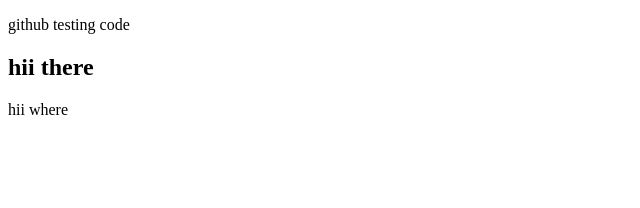
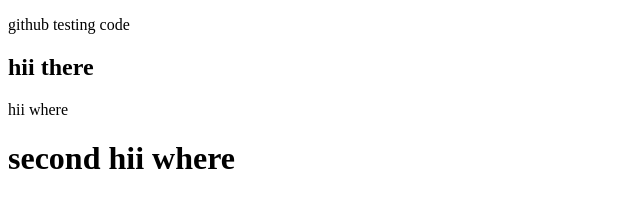
Before and after one commit to webworld1/gittutorial, a plain HTML site: page index.html in a window 1280 px wide. Shown: the whole page, without its empty margins (0-640 px from the left). Drawn offline with Linux system fonts and the light colour scheme.

Commit message:
added second hii there

```diff
--- a/index.html
+++ b/index.html
@@ -9,5 +9,6 @@
 <p>github testing code</p>
 <h2>hii there</h2>
 <p>hii where</p>
+<h1>second hii where</h1>
 </body>
 </html>
```
